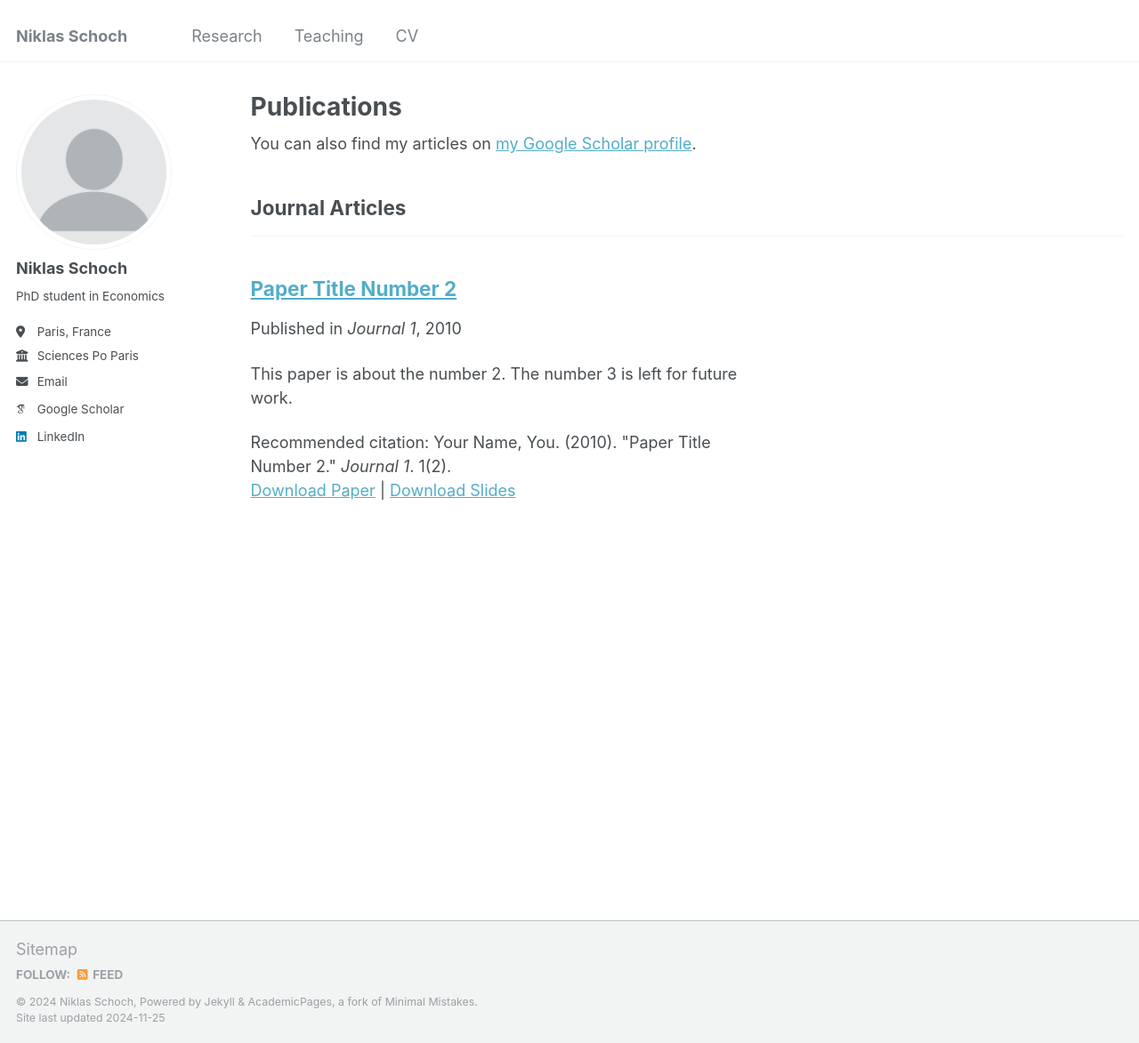
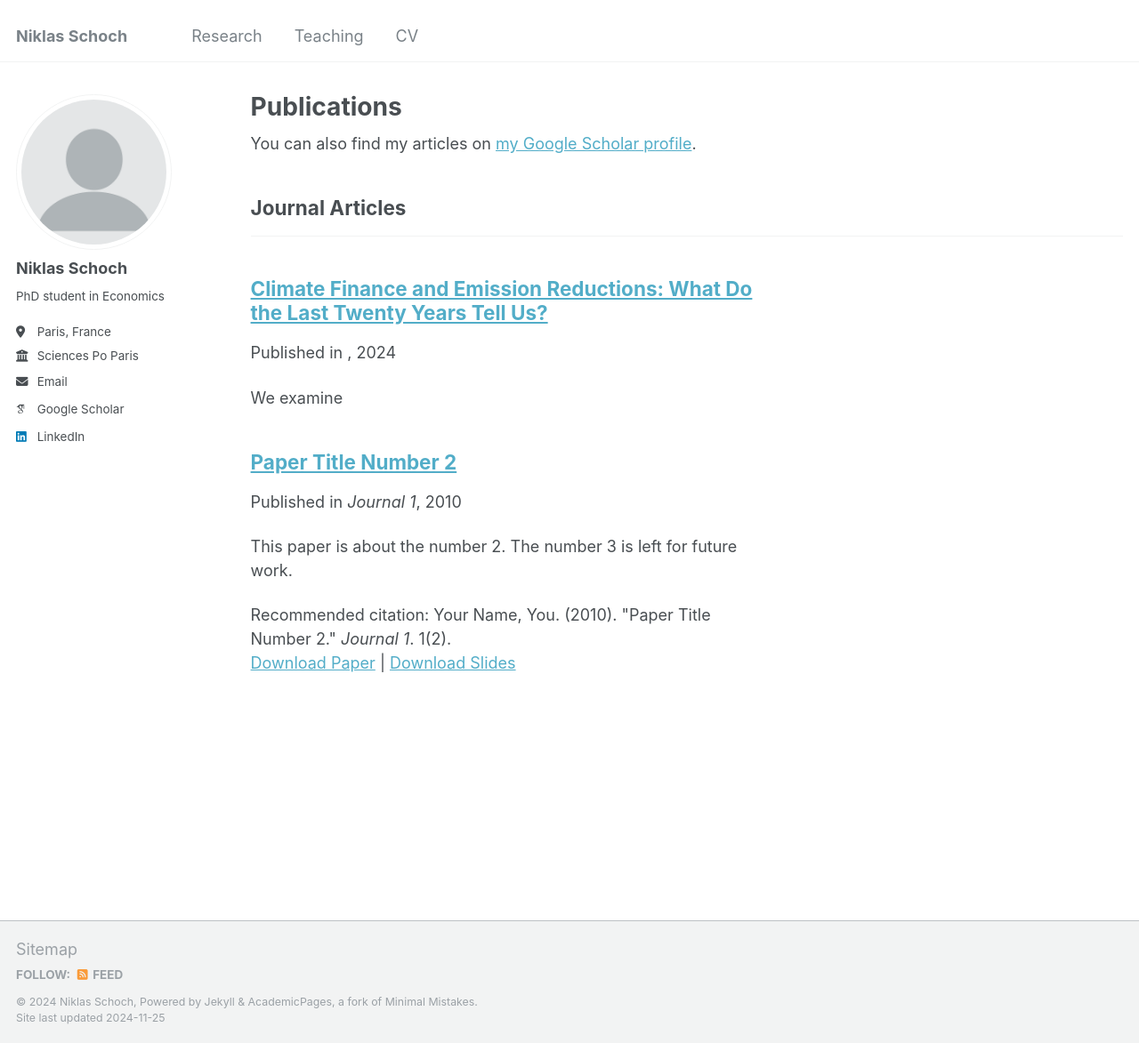
Before and after one commit to niklasschoch/niklasschoch.github.io, a Jekyll site: the page built from _pages/publications.html, in a window 1280 px wide and 1173 px high. Shown: the whole window at 89% size. Built offline with Jekyll 4.4.1, drawn with Linux system fonts in a browser that asks for light colours; some web fonts are replaced; a file with an impossible date is left out; part of the change alters nothing that is shown.

Commit message:
Update Finance.md

```diff
--- a/_publications/Finance.md
+++ b/_publications/Finance.md
@@ -4,10 +4,6 @@ collection: publications
 category: manuscripts
 permalink: /publication/Finance
 excerpt: 'We examine'
-date: 2022-18-03
-venue: 'ZEW Discussion Paper'
-paperurl: 'https://www.zew.de/en/publications/climate-finance-and-emission-reductions-what-do-the-last-twenty-years-tell-us-1'
-citation: 'Your Name, You. (2015). &quot;Paper Title Number 3.&quot; <i>Journal 1</i>. 1(3).'
 ---
 
 The contents above will be part of a list of publications, if the user clicks the link for the publication than the contents of section will be rendered as a full page, allowing you to provide more information about the paper for the reader. When publications are displayed as a single page, the contents of the above "citation" field will automatically be included below this section in a smaller font.
```
